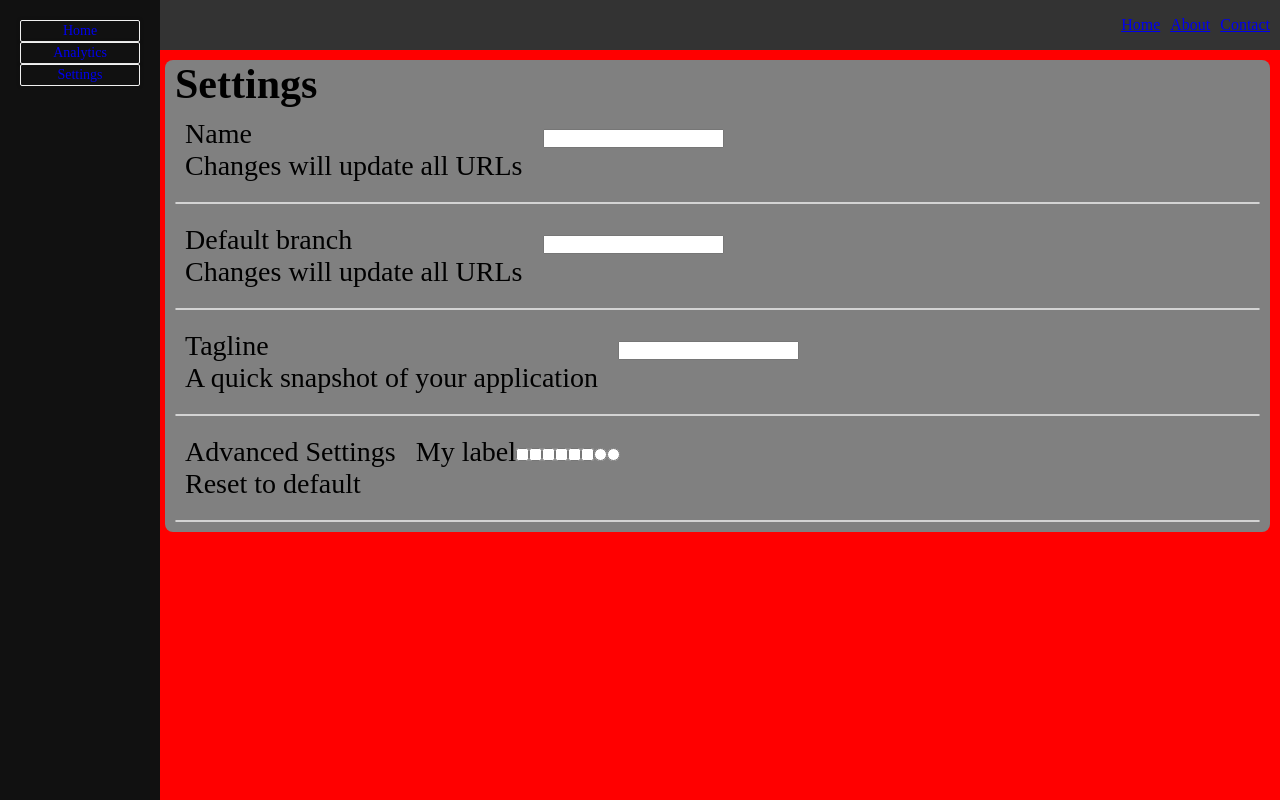
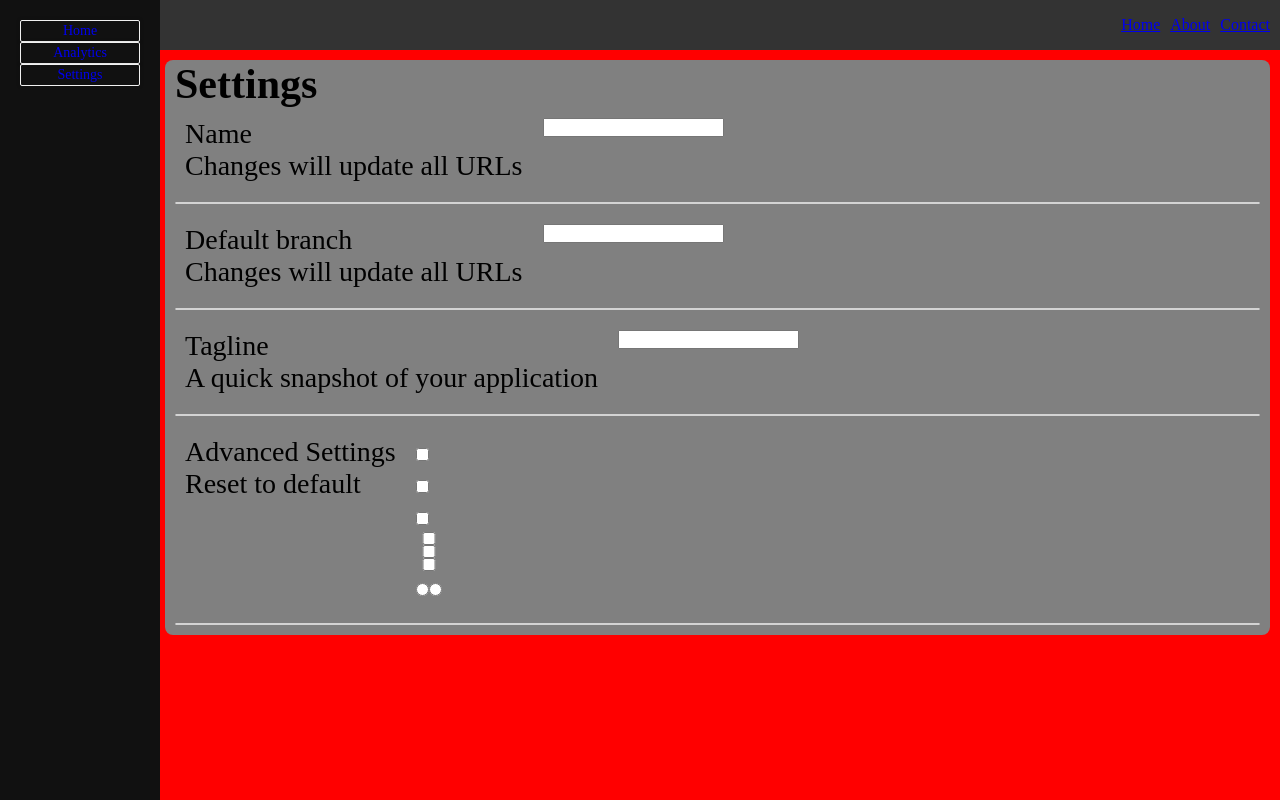
Before and after one commit to Anurag1096/react_1, a React app: page /settings in a window 1280 px wide. Built offline with nearby package versions, Linux system fonts and the light colour scheme.

Commit message:
adding webpack config and some changes in settings

```diff
--- a/src/pages/Settings/Settings.css
+++ b/src/pages/Settings/Settings.css
@@ -7,6 +7,8 @@
 }
 .input_main{
     margin:10px;
+    display:flex;
+    flex-direction:column;
 }
 .divide{
     border:0.5px solid #D3D3D3;
--- a/src/pages/Settings/index.tsx
+++ b/src/pages/Settings/index.tsx
@@ -101,15 +101,27 @@ setFormData(prevFormData => ({
       <div>Reset to default</div>
       </div>
       <div className="input_main">
-        <label htmlFor='allowNewMembers'>My label</label>
+        <div>
         <input type='checkbox'  name='allowNewMembers' checked={formData.allowNewMembers} onChange={handleFormData}/>
+
+        </div>
+        <div>
+
         <input type='checkbox'  name='allowChangeNames' checked={formData.allowChangeNames} onChange={handleFormData}/>
+        </div>
+        <div>
+
         <input type='checkbox'  name='deployRequest' checked={formData.deployRequest} onChange={handleFormData}/>
+        </div>
+        <div></div>
         <input type='checkbox'  name='restrictBranch' checked={formData.restrictBranch} onChange={handleFormData}/>
         <input type='checkbox'  name='allowConsoleAccess' checked={formData.allowConsoleAccess} onChange={handleFormData}/>
         <input type='checkbox'  name="autoCopyMigration"  checked={formData.autoCopyMigration} onChange={handleFormData}/>
+        <div>
         <input type="radio"  name="myRadio" value="cat" checked={formData.myRadio === "cat"} onChange={handleFormData}/>
         <input type="radio"  name="myRadio" value="bat" checked={formData.myRadio === "bat"} onChange={handleFormData}/>
+
+        </div>
       </div>
       <div>
 
--- a/webpack.config.js
+++ b/webpack.config.js
@@ -12,14 +12,19 @@ module.exports = {
   output: {
     path: path.join(__dirname, "/dist"), // the bundle output path
     filename: "bundle.js", // the name of the bundle
+
   },
   plugins: [
     new HtmlWebpackPlugin({
-      template: "src/index.html", // to import index.html file inside index.js
+      template: "src/index.html",
+      publicPath:"/",// to import index.html file inside index.js
     }),
   ],
   devServer: {
-    port: 3030, // you can change the port
+    port: 3030,
+    magicHtml: true,
+    contentBase: path.join(__dirname, '../'),
+    historyApiFallback: true, // you can change the port
   },
   module: {
     rules: [
```
